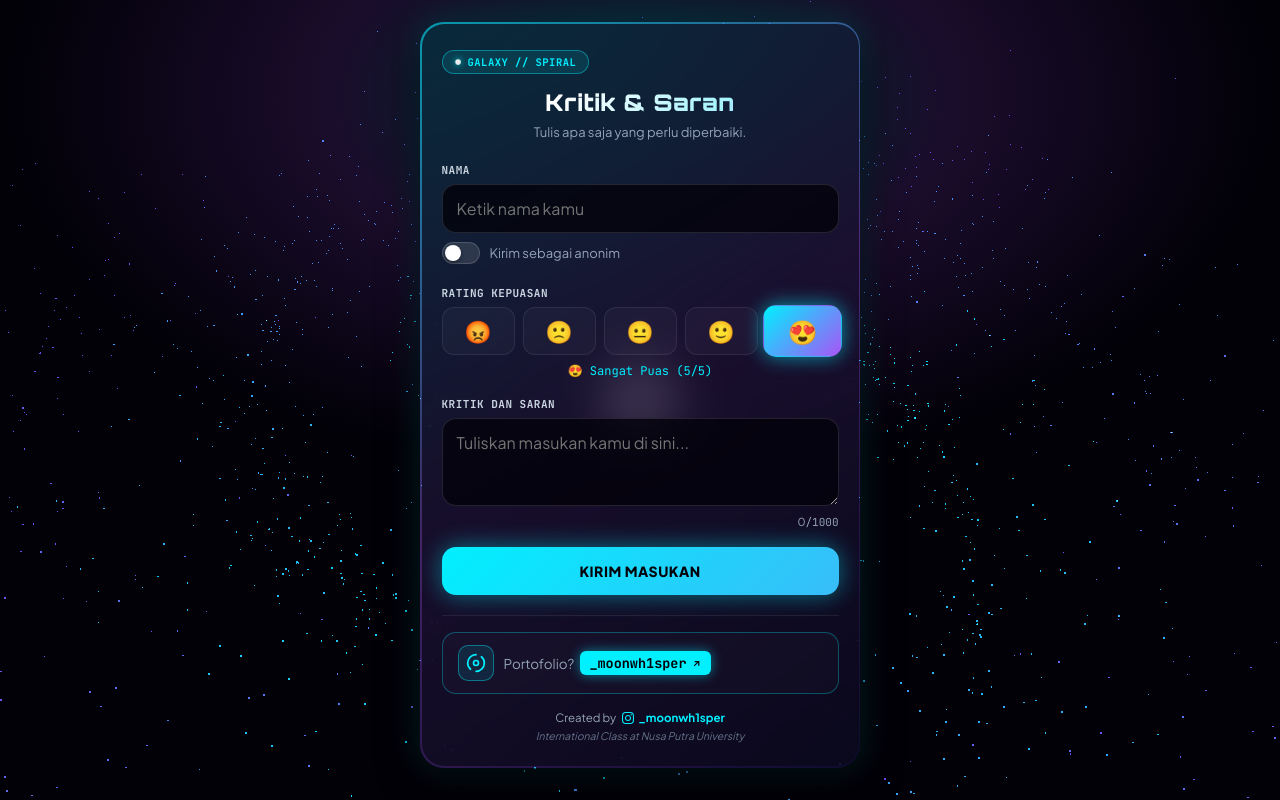
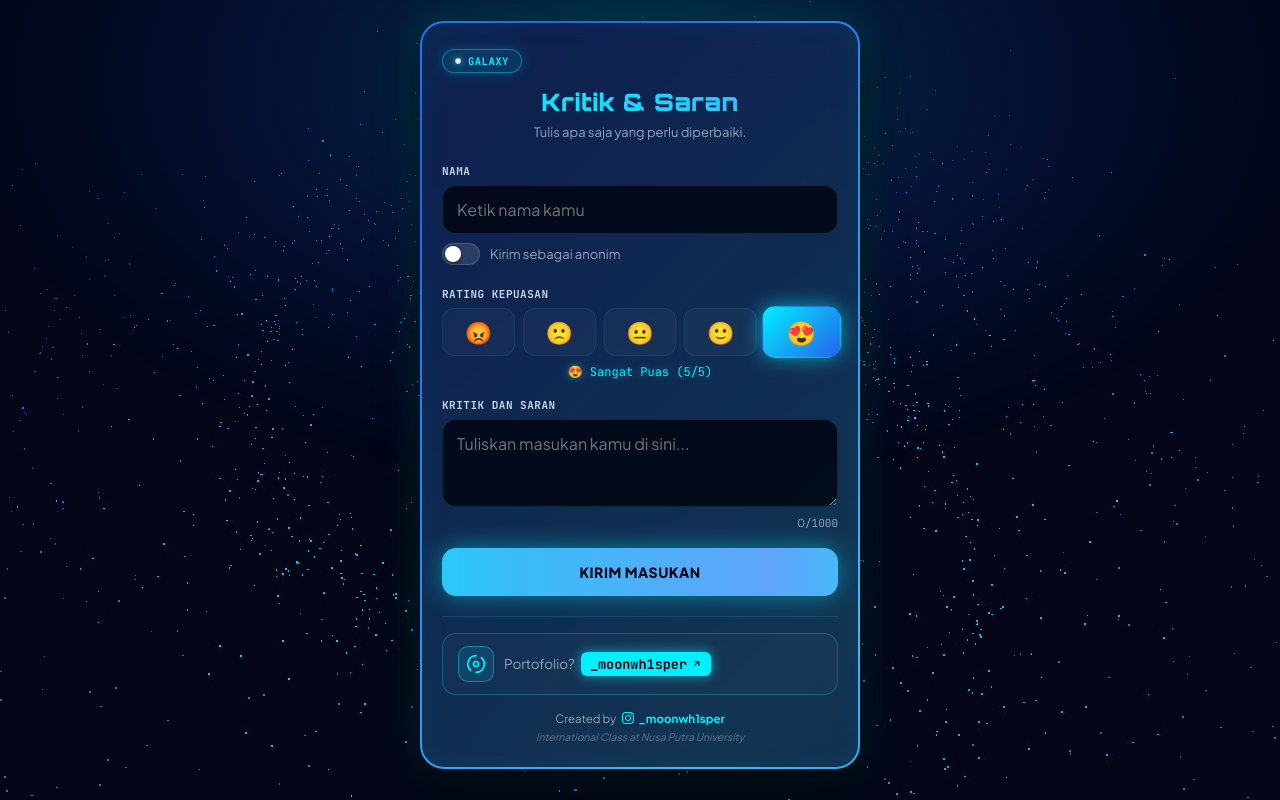
Before and after one commit to mrputrax8-crypto/kritik-saran, a website: page index.html in a window 1280 px wide. Drawn offline with nearby package versions, Linux system fonts and the light colour scheme; animation ran at ten frames a second.

Commit message:
Update index.html

```diff
--- a/index.html
+++ b/index.html
@@ -3,25 +3,27 @@
 <head>
 <meta charset="UTF-8">
 <meta name="viewport" content="width=device-width, initial-scale=1.0, maximum-scale=1.0, user-scalable=no">
-<title>Kritik & Saran // Galaxy Vortex</title>
+<title>Kritik & Saran // Blue Cyber Galaxy</title>
 
 <!-- Google Fonts -->
 <link rel="preconnect" href="https://fonts.googleapis.com">
 <link rel="preconnect" href="https://fonts.gstatic.com" crossorigin>
 <link href="https://fonts.googleapis.com/css2?family=Plus+Jakarta+Sans:wght@400;500;600;700;800&family=JetBrains+Mono:wght@400;600;700&family=Orbitron:wght@700;800;900&display=swap" rel="stylesheet">
 
-<!-- Three.js untuk Render Spiral Galaksi 3D -->
+<!-- Three.js untuk Spiral Galaksi 3D -->
 <script src="https://cdnjs.cloudflare.com/ajax/libs/three.js/r128/three.min.js"></script>
 
 <style>
   :root {
-    --galaxy-core: #ffffff;
-    --galaxy-cyan: #00f0ff;
-    --galaxy-violet: #a855f7;
-    --galaxy-indigo: #4338ca;
-    --bg-dark: #020108;
-    --panel-galaxy: rgba(10, 8, 24, 0.76);
-    --border-galaxy: rgba(0, 240, 255, 0.3);
+    /* Blue RGB Spectrum Palette */
+    --blue-ice: #00f0ff;
+    --blue-electric: #38bdf8;
+    --blue-vibrant: #2563eb;
+    --blue-deep: #1d4ed8;
+    --blue-dark: #0f172a;
+
+    --bg-dark: #020617;
+    --panel-galaxy: rgba(8, 15, 36, 0.78);
     --text-primary: #f8fafc;
     --text-secondary: #94a3b8;
   }
@@ -47,7 +49,7 @@
     overflow-x: hidden;
   }
 
-  /* Canvas Spiral Galaksi 3D */
+  /* Canvas Spiral Galaksi Biru 3D */
   #galaxy-canvas {
     position: fixed;
     top: 0;
@@ -59,7 +61,7 @@
     pointer-events: none;
   }
 
-  /* Canvas Bintang Jatuh Melintasi Galaksi */
+  /* Canvas Bintang Jatuh Biru */
   #meteor-canvas {
     position: fixed;
     top: 0;
@@ -71,19 +73,24 @@
     pointer-events: none;
   }
 
-  /* Core Nebula Ambient Aura */
-  .galaxy-aura {
+  /* Dynamic Blue RGB Ambient Aura */
+  .blue-ambient {
     position: fixed;
     width: 100vw;
     height: 60vh;
     top: 0;
     left: 0;
-    background: radial-gradient(ellipse at 50% 20%, rgba(0, 240, 255, 0.18), rgba(168, 85, 247, 0.15), transparent 70%);
+    background: radial-gradient(ellipse at 50% 20%, rgba(0, 240, 255, 0.2), rgba(37, 99, 235, 0.15), transparent 70%);
     pointer-events: none;
     z-index: 2;
+    animation: bluePulse 6s ease-in-out infinite alternate;
   }
 
-  /* Container Form Android */
+  @keyframes bluePulse {
+    0% { opacity: 0.7; transform: scale(1); }
+    100% { opacity: 1; transform: scale(1.1); }
+  }
+
   .mobile-container {
     width: 100%;
     max-width: 440px;
@@ -92,24 +99,40 @@
     margin: auto;
   }
 
-  /* Kartu Kaca Galaksi */
+  /* Kartu Efek Blue RGB Animated Border Wave */
   .galaxy-card {
     position: relative;
     border-radius: 24px;
-    padding: 1.5px;
-    background: linear-gradient(145deg, rgba(0, 240, 255, 0.6), rgba(168, 85, 247, 0.4), rgba(67, 56, 202, 0.2));
-    box-shadow: 0 10px 40px rgba(0, 0, 0, 0.85), 0 0 30px rgba(0, 240, 255, 0.2);
+    padding: 2px;
+    background: linear-gradient(
+      135deg,
+      var(--blue-ice),
+      var(--blue-vibrant),
+      var(--blue-electric),
+      var(--blue-deep),
+      var(--blue-ice)
+    );
+    background-size: 300% 300%;
+    animation: blueBorderFlow 5s ease infinite;
+    box-shadow: 0 10px 40px rgba(0, 0, 0, 0.9), 0 0 35px rgba(0, 240, 255, 0.25);
+  }
+
+  @keyframes blueBorderFlow {
+    0% { background-position: 0% 50%; }
+    50% { background-position: 100% 50%; }
+    100% { background-position: 0% 50%; }
   }
 
   .card-body {
     background: var(--panel-galaxy);
-    backdrop-filter: blur(22px);
-    -webkit-backdrop-filter: blur(22px);
-    border-radius: 22.5px;
+    backdrop-filter: blur(24px);
+    -webkit-backdrop-filter: blur(24px);
+    border-radius: 22px;
     padding: 24px 20px;
+    box-shadow: inset 0 0 30px rgba(0, 240, 255, 0.05);
   }
 
-  /* Badge Galaksi */
+  /* Badge Galaksi Biru */
   .galaxy-badge {
     display: inline-flex;
     align-items: center;
@@ -121,9 +144,10 @@
     font-family: 'JetBrains Mono', monospace;
     font-size: 10.5px;
     font-weight: 700;
-    color: var(--galaxy-cyan);
+    color: var(--blue-ice);
     letter-spacing: 0.5px;
     margin-bottom: 14px;
+    box-shadow: 0 0 14px rgba(0, 240, 255, 0.2);
   }
 
   .badge-core {
@@ -131,7 +155,7 @@
     height: 6px;
     border-radius: 50%;
     background: #ffffff;
-    box-shadow: 0 0 8px var(--galaxy-cyan);
+    box-shadow: 0 0 8px var(--blue-ice);
     animation: coreBlink 1.8s infinite;
   }
 
@@ -140,7 +164,7 @@
     50% { transform: scale(0.6); opacity: 0.4; }
   }
 
-  /* Header Box */
+  /* Header Box dengan Blue Shimmer Text */
   .header-box {
     text-align: center;
     margin-bottom: 22px;
@@ -148,13 +172,26 @@
 
   .header-box h1 {
     font-family: 'Orbitron', sans-serif;
-    font-size: 23px;
+    font-size: 24px;
     font-weight: 900;
     letter-spacing: 0.5px;
     margin-bottom: 6px;
-    background: linear-gradient(135deg, #ffffff 30%, #a5f3fc 70%, #c084fc 100%);
+    background: linear-gradient(
+      90deg,
+      #ffffff,
+      var(--blue-ice),
+      var(--blue-electric),
+      #ffffff
+    );
+    background-size: 200% auto;
     -webkit-background-clip: text;
     -webkit-text-fill-color: transparent;
+    animation: blueTextWave 4s linear infinite;
+  }
+
+  @keyframes blueTextWave {
+    0% { background-position: 0% center; }
+    100% { background-position: 200% center; }
   }
 
   .header-box p {
@@ -177,11 +214,11 @@
     letter-spacing: 0.5px;
   }
 
-  /* Input Android (16px font mencegah auto zoom) */
+  /* Input Android (16px font anti auto-zoom) */
   input[type="text"], textarea {
     width: 100%;
-    background: rgba(3, 2, 10, 0.8);
-    border: 1px solid rgba(255, 255, 255, 0.12);
+    background: rgba(3, 7, 18, 0.85);
+    border: 1px solid rgba(0, 240, 255, 0.15);
     border-radius: 14px;
     padding: 13px 14px;
     color: var(--text-primary);
@@ -191,7 +228,7 @@
   }
 
   input[type="text"]:focus, textarea:focus {
-    border-color: var(--galaxy-cyan);
+    border-color: var(--blue-ice);
     box-shadow: 0 0 0 2px rgba(0, 240, 255, 0.25), 0 0 18px rgba(0, 240, 255, 0.35);
   }
 
@@ -246,9 +283,9 @@
   }
 
   .switch-row input:checked ~ .custom-switch {
-    background: linear-gradient(90deg, var(--galaxy-cyan), var(--galaxy-violet));
+    background: linear-gradient(90deg, var(--blue-ice), var(--blue-vibrant));
     border-color: transparent;
-    box-shadow: 0 0 12px rgba(0, 240, 255, 0.6);
+    box-shadow: 0 0 14px rgba(0, 240, 255, 0.7);
   }
 
   .switch-row input:checked ~ .custom-switch::after {
@@ -271,7 +308,7 @@
     flex: 1;
     height: 48px;
     border-radius: 12px;
-    border: 1px solid rgba(255, 255, 255, 0.08);
+    border: 1px solid rgba(0, 240, 255, 0.1);
     background: rgba(255, 255, 255, 0.03);
     color: var(--text-secondary);
     font-size: 22px;
@@ -288,7 +325,7 @@
 
   .rate-btn.active {
     border-color: transparent;
-    background: linear-gradient(135deg, var(--galaxy-cyan), var(--galaxy-violet));
+    background: linear-gradient(135deg, var(--blue-ice), var(--blue-vibrant));
     box-shadow: 0 0 18px rgba(0, 240, 255, 0.6);
     transform: scale(1.08);
   }
@@ -296,8 +333,9 @@
   .rate-caption {
     font-family: 'JetBrains Mono', monospace;
     font-size: 12px;
-    color: var(--galaxy-cyan);
+    color: var(--blue-ice);
     text-align: center;
+    text-shadow: 0 0 8px rgba(0, 240, 255, 0.4);
   }
 
   .char-counter {
@@ -308,26 +346,39 @@
     margin-top: 5px;
   }
 
-  /* Tombol Submit */
+  /* Tombol Submit dengan Gelombang Cahaya Biru RGB */
   .btn-submit {
     width: 100%;
     margin-top: 6px;
     padding: 15px;
     border: none;
     border-radius: 14px;
-    color: #020108;
+    color: #020617;
     font-family: 'Orbitron', sans-serif;
     font-size: 14px;
-    font-weight: 800;
+    font-weight: 900;
     letter-spacing: 0.5px;
     cursor: pointer;
     display: flex;
     justify-content: center;
     align-items: center;
     gap: 8px;
-    background: linear-gradient(135deg, var(--galaxy-cyan), #38bdf8);
+    background: linear-gradient(
+      90deg,
+      var(--blue-ice),
+      var(--blue-electric),
+      #60a5fa,
+      var(--blue-ice)
+    );
+    background-size: 200% 100%;
+    animation: blueBtnFlow 4s linear infinite;
     box-shadow: 0 0 25px rgba(0, 240, 255, 0.45);
     transition: transform 0.15s ease, box-shadow 0.2s ease;
+  }
+
+  @keyframes blueBtnFlow {
+    0% { background-position: 0% 50%; }
+    100% { background-position: 200% 50%; }
   }
 
   .btn-submit:active {
@@ -338,8 +389,8 @@
   .btn-spinner {
     width: 16px;
     height: 16px;
-    border: 2px solid rgba(2, 1, 8, 0.35);
-    border-top-color: #020108;
+    border: 2px solid rgba(2, 6, 23, 0.35);
+    border-top-color: #020617;
     border-radius: 50%;
     animation: spin 0.8s linear infinite;
   }
@@ -379,12 +430,12 @@
     width: 56px;
     height: 56px;
     border-radius: 50%;
-    background: linear-gradient(135deg, var(--galaxy-cyan), var(--galaxy-violet));
+    background: linear-gradient(135deg, var(--blue-ice), var(--blue-vibrant));
     display: inline-flex;
     justify-content: center;
     align-items: center;
     font-size: 26px;
-    color: #020108;
+    color: #020617;
     margin-bottom: 16px;
     box-shadow: 0 0 25px rgba(0, 240, 255, 0.6);
   }
@@ -407,7 +458,7 @@
   .portal-shortcut {
     margin-top: 20px;
     padding-top: 16px;
-    border-top: 1px solid rgba(255, 255, 255, 0.08);
+    border-top: 1px solid rgba(0, 240, 255, 0.15);
   }
 
   .portal-card {
@@ -416,10 +467,16 @@
     justify-content: space-between;
     padding: 12px 15px;
     background: rgba(255, 255, 255, 0.02);
-    border: 1px solid rgba(0, 240, 255, 0.3);
+    border: 1px solid rgba(0, 240, 255, 0.25);
     border-radius: 14px;
     color: #fff;
     text-decoration: none;
+    transition: all 0.3s ease;
+  }
+
+  .portal-card:hover {
+    border-color: var(--blue-ice);
+    box-shadow: 0 0 20px rgba(0, 240, 255, 0.25);
   }
 
   .portal-left {
@@ -437,7 +494,7 @@
     display: flex;
     align-items: center;
     justify-content: center;
-    color: var(--galaxy-cyan);
+    color: var(--blue-ice);
     flex-shrink: 0;
   }
 
@@ -454,15 +511,15 @@
     font-family: 'JetBrains Mono', monospace;
     font-size: 13.5px;
     font-weight: 700;
-    color: #020108;
+    color: #020617;
     text-decoration: none;
-    background: var(--galaxy-cyan);
+    background: var(--blue-ice);
     padding: 3px 9px;
     border-radius: 6px;
     display: inline-flex;
     align-items: center;
     gap: 4px;
-    box-shadow: 0 0 12px rgba(0, 240, 255, 0.5);
+    box-shadow: 0 0 12px rgba(0, 240, 255, 0.6);
   }
 
   .moon-link:active {
@@ -484,7 +541,7 @@
   }
 
   .ig-link {
-    color: var(--galaxy-cyan);
+    color: var(--blue-ice);
     text-decoration: none;
     font-weight: 700;
     display: inline-flex;
@@ -502,10 +559,10 @@
 
 <body>
 
-<!-- Background Spiral Galaksi 3D & Meteor -->
+<!-- Background Spiral Galaksi 3D & Meteor Biru -->
 <canvas id="galaxy-canvas"></canvas>
 <canvas id="meteor-canvas"></canvas>
-<div class="galaxy-aura"></div>
+<div class="blue-ambient"></div>
 
 <main class="mobile-container">
   <div class="galaxy-card">
@@ -513,7 +570,7 @@
 
       <span class="galaxy-badge">
         <span class="badge-core"></span>
-        GALAXY // SPIRAL
+        GALAXY
       </span>
 
       <header class="header-box" id="headerSection">
@@ -615,9 +672,7 @@
   </div>
 </main>
 
-<!-- =================================================================
-     ENGINE 1: SPIRAL GALAXY 3D PARTICLES (THREE.JS)
-     ================================================================= -->
+<!-- THREE.JS GALAXY ENGINE (MONOCHROME BLUE SPECTRUM) -->
 <script>
   const galaxyCanvas = document.getElementById('galaxy-canvas');
   const scene = new THREE.Scene();
@@ -628,22 +683,21 @@
   renderer.setSize(window.innerWidth, window.innerHeight);
   renderer.setPixelRatio(Math.min(window.devicePixelRatio, 1.5));
 
-  // Posisi kamera melihat spiral galaksi dari atas miring
   camera.position.set(0, 3.8, 3.2);
   camera.lookAt(0, 0, 0);
 
-  // Parameter Galaksi
+  // Palet Khusus Spektrum Biru Cyber
   const parameters = {
-    count: 3200,          // Jumlah partikel dioptimasi untuk performa Android
+    count: 3500,
     size: 0.015,
     radius: 4.8,
-    branches: 3,          // 3 Lengan spiral galaksi
+    branches: 3,
     spin: 1.2,
     randomness: 0.5,
     power: 3.5,
     insideColor: '#ffffff',
     middleColor: '#00f0ff',
-    outsideColor: '#7c3aed'
+    outsideColor: '#1d4ed8'
   };
 
   const geometry = new THREE.BufferGeometry();
@@ -657,7 +711,6 @@
   for (let i = 0; i < parameters.count; i++) {
     const i3 = i * 3;
 
-    // Posisi partikel di sepanjang radius dan cabang spiral
     const radius = Math.random() * parameters.radius;
     const spinAngle = radius * parameters.spin;
     const branchAngle = ((i % parameters.branches) / parameters.branches) * Math.PI * 2;
@@ -670,7 +723,6 @@
     positions[i3 + 1] = randomY;
     positions[i3 + 2] = Math.sin(branchAngle + spinAngle) * radius + randomZ;
 
-    // Gradasi Warna dari Pusat Galaksi ke Luar
     let mixedColor;
     if (radius < parameters.radius * 0.3) {
       mixedColor = colorInside.clone().lerp(colorMiddle, radius / (parameters.radius * 0.3));
@@ -697,24 +749,18 @@
   const galaxyPoints = new THREE.Points(geometry, material);
   scene.add(galaxyPoints);
 
-  // Pusat Galaksi (Galactic Core Glow Sphere)
+  // Core Biru Putih Bersinar
   const coreGeom = new THREE.SphereGeometry(0.3, 16, 16);
-  const coreMat = new THREE.MeshBasicMaterial({
-    color: 0xffffff,
-    transparent: true,
-    opacity: 0.95
-  });
+  const coreMat = new THREE.MeshBasicMaterial({ color: 0x00f0ff, transparent: true, opacity: 0.95 });
   const coreMesh = new THREE.Mesh(coreGeom, coreMat);
   scene.add(coreMesh);
 
-  // Animasi Rotasi Galaksi
   const clock = new THREE.Clock();
 
   function animateGalaxy() {
     requestAnimationFrame(animateGalaxy);
     const elapsedTime = clock.getElapsedTime();
 
-    // Rotasi perlahan lengan galaksi
     galaxyPoints.rotation.y = elapsedTime * 0.04;
     coreMesh.rotation.y = elapsedTime * 0.08;
 
@@ -729,9 +775,7 @@
   });
 </script>
 
-<!-- =================================================================
-     ENGINE 2: HUJAN BINTANG JATUH (METEOR CANVAS 2D)
-     ================================================================= -->
+<!-- METEOR BIRU / CYAN ENGINE -->
 <script>
   const meteorCanvas = document.getElementById('meteor-canvas');
   const mCtx = meteorCanvas.getContext('2d');
@@ -758,7 +802,8 @@
       this.opacity = Math.random() * 0.7 + 0.3;
       this.delay = Math.random() * 130;
 
-      const colors = ['#00f0ff', '#ffffff', '#a855f7', '#38bdf8'];
+      // Palet Meteor Khusus Biru
+      const colors = ['#00f0ff', '#ffffff', '#38bdf8', '#60a5fa'];
       this.color = colors[Math.floor(Math.random() * colors.length)];
     }
 
@@ -813,9 +858,7 @@
   animateMeteors();
 </script>
 
-<!-- =================================================================
-     ENGINE 3: LOGIKA FEEDBACK & FORM
-     ================================================================= -->
+<!-- FORM LOGIC ENGINE -->
 <script>
   const namaInput = document.getElementById('nama');
   const anonimCheckbox = document.getElementById('anonimCheckbox');
```
